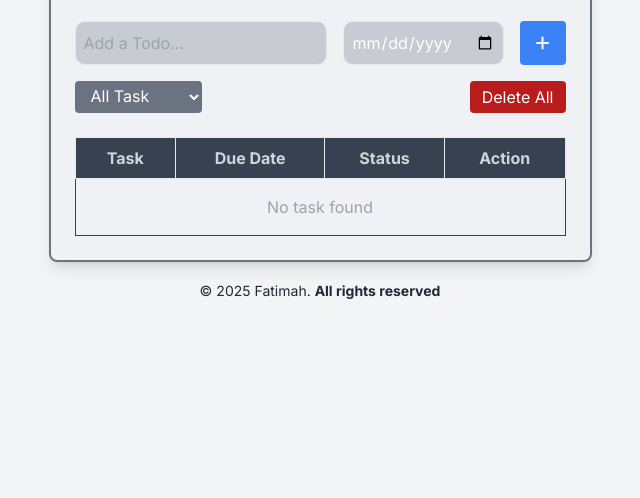
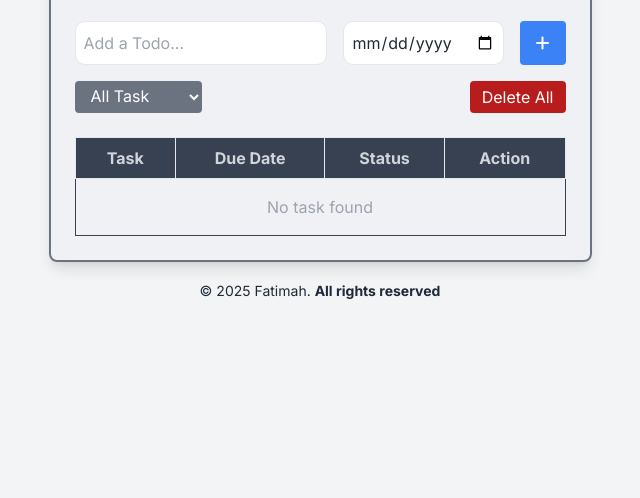
Before and after one commit to Revou-Coding-Camp/codingcamp-7-jul-25-fatimah7643, a plain HTML site: page index.html in a window 1280 px wide. Shown: the part 302-800 px from the top of the page, without its empty margins (320-960 px from the left). Drawn offline with nearby package versions, Linux system fonts and the light colour scheme.

Commit message:
Pesan Commit baru

```diff
--- a/index.html
+++ b/index.html
@@ -48,14 +48,14 @@
 </head>
 <body class="flex items-center justify-center min-h-screen bg-gray-100 dark:bg-gray-900 text-gray-800 dark:text-gray-200 p-4">
     <div class="text-center">
-        <div class="bg-gray-300/10  p-6 rounded-lg text-white max-w-xl mx-auto shadow-lg border-[2px] border-gray-500">
+        <div class="bg-gray-300/10  px-4 sm:px-6 py-6 rounded-lg text-white max-w-xl mx-auto shadow-lg border-[2px] border-gray-500">
             <h1 class="text-3xl font-bold mb-4">Todo List</h1>
             <p class="text-gray-400 mb-6">Manage your tasks efficiently</p>
 
     <main>
-            <form id="todo-form" class="flex flex-row item-center gap-4 mb-4">
-                <input id="todo-input" type="text" class="border-[1px] rounded-[10px] p-2 bg-gray-500/30" , placeholder="Add a Todo..." >
-                <input id="date-input" type="date" class="border-[1px] rounded-[10px] p-2 bg-gray-500/30" placeholder="duedate">
+            <form id="todo-form" class="flex flex-wrap justify-center gap-4 mb-4">
+                <input id="todo-input" type="text" class="min-w-[180px] border-[1px] rounded-[10px] p-2 bg-white dark:bg-gray-600 text-gray-800 dark:text-white" , placeholder="Add a Todo..." >
+                <input id="date-input" type="date" class="min-w-[140px] border-[1px] rounded-[10px] p-2 bg-white dark:bg-gray-600 text-gray-800 dark:text-white" placeholder="duedate">
 
                 <button type="submit" class="bg-blue-500 text-white px-4 py-1 rounded font-bold "><i class="fas fa-plus"></i></button>
             </form>
```
